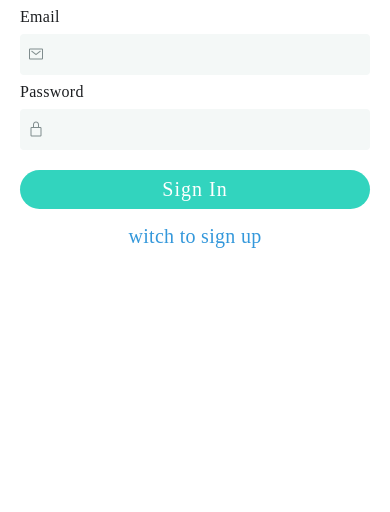
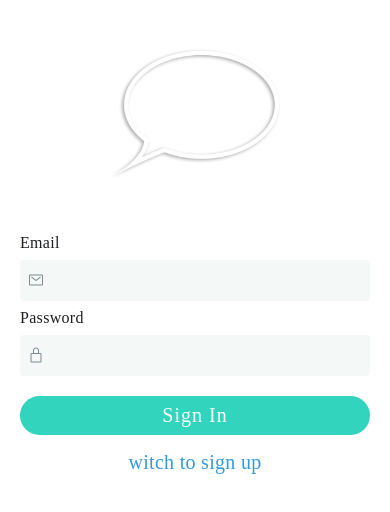
Before and after one commit to Mowgle88/WhatsAppClone, a React Native app: screen / in a window 390 px wide. Shown: the top 512 px of the page. Built offline with nearby package versions, Linux system fonts and the light colour scheme.

Commit message:
feat: add logo

```diff
--- a/src/screens/AuthScreen.tsx
+++ b/src/screens/AuthScreen.tsx
@@ -1,5 +1,12 @@
 import React, { useState } from "react";
-import { SafeAreaView, StyleSheet, Text, TouchableOpacity } from "react-native";
+import {
+  Image,
+  SafeAreaView,
+  StyleSheet,
+  Text,
+  TouchableOpacity,
+  View,
+} from "react-native";
 import colors from "../constants/colors";
 import PageContainer from "../components/PageContainer";
 import SignUpForm from "../components/SignUpForm";
@@ -10,6 +17,13 @@ const AuthScreen: React.FC = () => {
   return (
     <SafeAreaView style={styles.container}>
       <PageContainer>
+        <View style={styles.imageContainer}>
+          <Image
+            source={require("../assets/images/logo.png")}
+            resizeMode="contain"
+            style={styles.image}
+          />
+        </View>
         {isSignUp ? <SignUpForm /> : <SignInForm />}
         <TouchableOpacity
           onPress={() => setIsSignUp((prevState) => !prevState)}
@@ -42,6 +56,13 @@ const styles = StyleSheet.create({
     fontSize: 20,
     letterSpacing: 0.3,
   },
+  imageContainer: {
+    justifyContent: "center",
+    alignItems: "center",
+  },
+  image: {
+    width: "50%",
+  },
 });
 
 export default AuthScreen;
```
Also changed, not shown: src/assets/images/logo.png (added).
